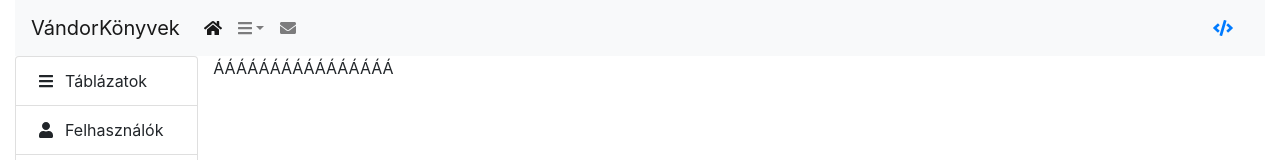
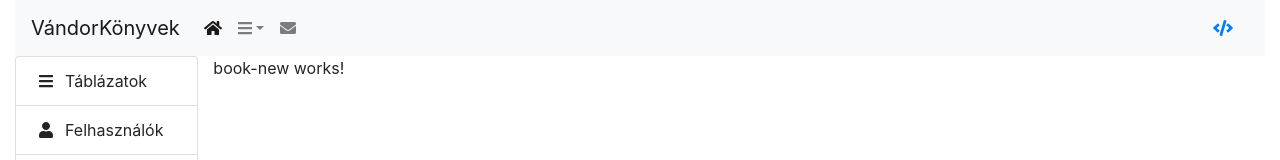
Before and after one commit to NGO-D/vandorKonyvek, an Angular app in the folder vandorKonyvek-projekt/: page /admin in a window 1280 px wide. Shown: the top 160 px of the page. Built offline with nearby package versions, Linux system fonts and the light colour scheme.

Commit message:
books-routing works

```diff
--- a/vandorKonyvek-projekt/src/app/components/admin-component/admin-landing/admin-landing.component.html
+++ b/vandorKonyvek-projekt/src/app/components/admin-component/admin-landing/admin-landing.component.html
@@ -1,3 +1,3 @@
 <app-admin-header></app-admin-header>
 <app-admin-navigation></app-admin-navigation>
-<p>ÁÁÁÁÁÁÁÁÁÁÁÁÁÁÁÁ</p>
+<router-outlet></router-outlet>
--- a/vandorKonyvek-projekt/src/app/components/admin-component/admin-landing/admin-landing.component.ts
+++ b/vandorKonyvek-projekt/src/app/components/admin-component/admin-landing/admin-landing.component.ts
@@ -10,6 +10,7 @@ export class AdminLandingComponent implements OnInit {
   constructor() { }
 
   ngOnInit() {
+  console.log('i am admin landing')
   }
 
 }
--- a/vandorKonyvek-projekt/src/app/components/admin-component/books/book-details/book-details.component.ts
+++ b/vandorKonyvek-projekt/src/app/components/admin-component/books/book-details/book-details.component.ts
@@ -1,4 +1,5 @@
 import { Component, OnInit } from '@angular/core';
+import { Router, ActivatedRoute } from '@angular/router';
 
 @Component({
   selector: 'app-book-details',
@@ -7,9 +8,12 @@ import { Component, OnInit } from '@angular/core';
 })
 export class BookDetailsComponent implements OnInit {
 
-  constructor() { }
+  constructor(private router: Router,
+              private activatedRoute: ActivatedRoute)
+              { }
 
   ngOnInit(): void {
+    console.log('nah');
   }
 
 }
```
Also changed, not shown: vandorKonyvek-projekt/src/app/app-routing.module.ts (+5 -2 lines).
